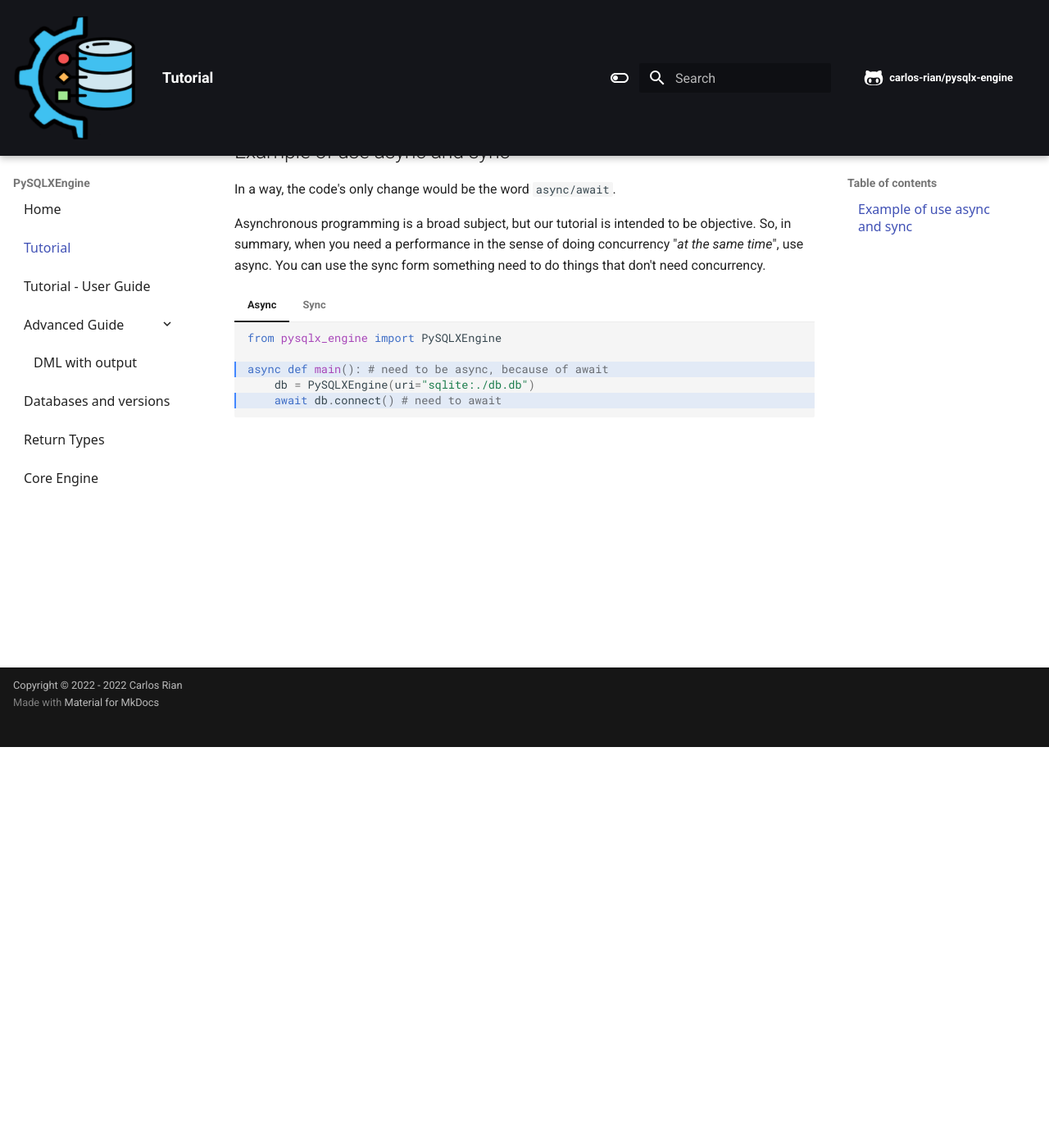
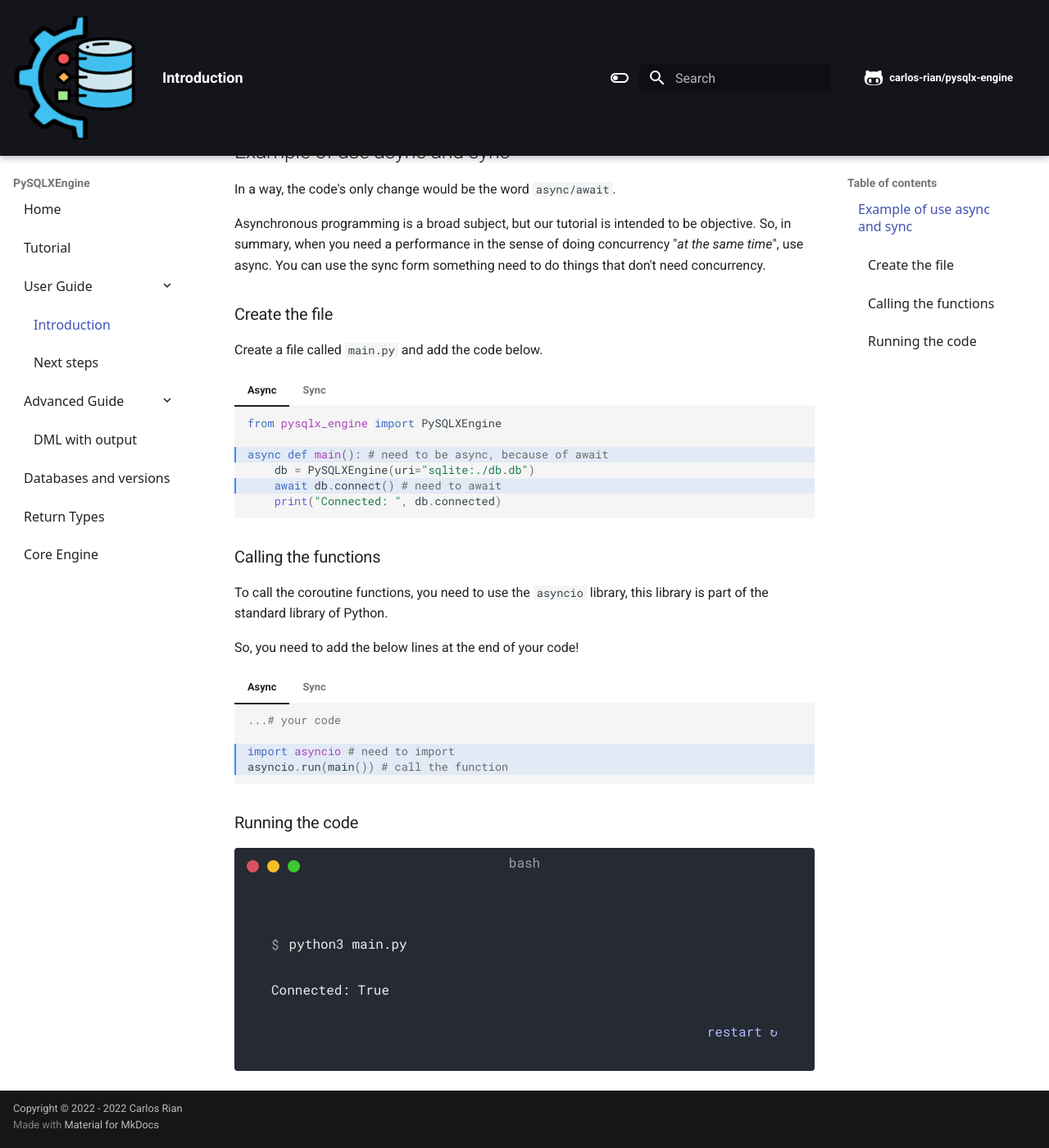
Before and after one commit to carlos-rian/pysqlx-engine, an MkDocs documentation site: the page built from docs/user_guide/intro.md, in a window 1280 px wide and 1400 px high, scrolled down 489 px. Shown: the whole window at 82% size. Built offline with MkDocs 1.6.1 and Material for MkDocs 9.7.7, drawn with Linux system fonts in a browser that asks for light colours; comment, search, counter and statistics services are not loaded; some of the changed text lies outside the part shown.

Commit message:
include new doc with examples to intro and next steps

````diff
--- a/docs/pysqlx_engine.md
+++ b/docs/user_guide/intro.md
@@ -1,4 +1,4 @@
-# PySQLXEngine - learning
+# Introduction
 
 The PySQLXEngine is a library that allows you to connect to a database and execute queries in a simple way.
 
@@ -21,6 +21,10 @@ Asynchronous programming is a broad subject, but our tutorial is intended to be
 when you need a performance in the sense of doing concurrency "*at the same time*", use async.
 You can use the sync form something need to do things that don't need concurrency.
 
+### Create the file
+
+Create a file called `main.py` and add the code below.
+
 
 === "Async"
     ```python hl_lines="3 5 7-8"
@@ -29,6 +33,7 @@ You can use the sync form something need to do things that don't need concurrenc
     async def main(): # need to be async, because of await
         db = PySQLXEngine(uri="sqlite:./db.db")
         await db.connect() # need to await
+        print("Connected: ", db.connected)
     ```
 
 === "Sync"
@@ -38,4 +43,40 @@ You can use the sync form something need to do things that don't need concurrenc
     def main(): # don't need to be async
         db = PySQLXEngineSync(uri="sqlite:./db.db")
         db.connect() # don't need to await
+        print("Connected: ", db.connected)
     ```
+
+### Calling the functions
+
+To call the coroutine functions, you need to use the ``asyncio`` library, this library is part of the standard library of Python.
+
+So, you need to add the below lines at the end of your code!
+
+
+=== "Async"
+    ```python hl_lines="3-4"
+    ...# your code
+
+    import asyncio # need to import
+    asyncio.run(main()) # call the function
+    ```
+
+=== "Sync"
+    ```python hl_lines="3-4"
+    ...# your code
+
+    # don't need to import asyncio
+    main() # call the function
+    ```
+
+### Running the code
+
+<div class="termy">
+
+```console
+$ python3 main.py
+
+Connected:  True
+
+```
+</div>
--- a/mkdocs.yml
+++ b/mkdocs.yml
@@ -48,7 +48,10 @@ nav:
   - Home: index.md
   - Tutorial: pysqlx_engine.md
 
-  - tutorial.md
+  - User Guide:
+      - user_guide/intro.md
+      - user_guide/next_steps.md
+
   - Advanced Guide:
       - dml_with_output.md
 
````
Also changed, not shown: docs/user_guide/next_steps.md (added, +15 -0 lines).
